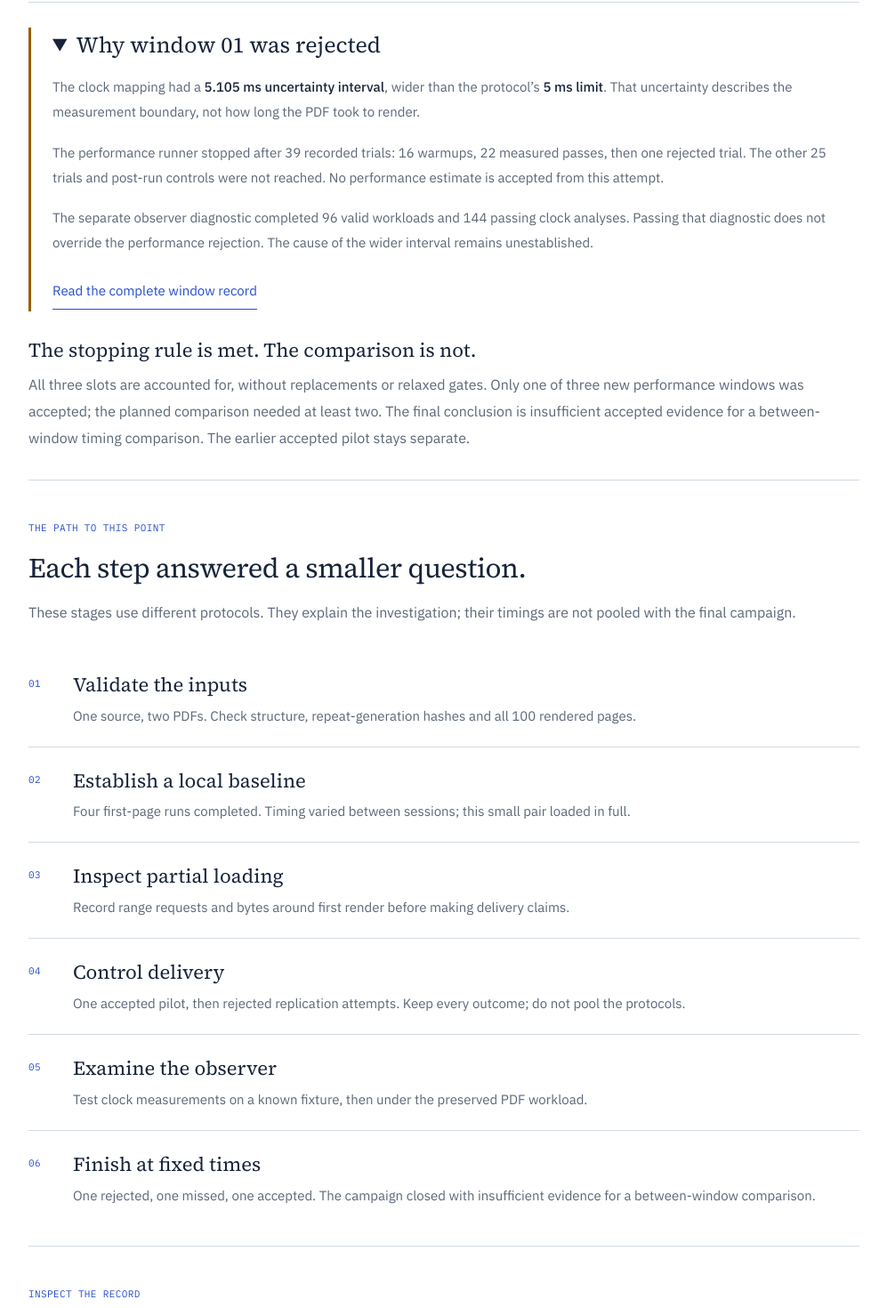
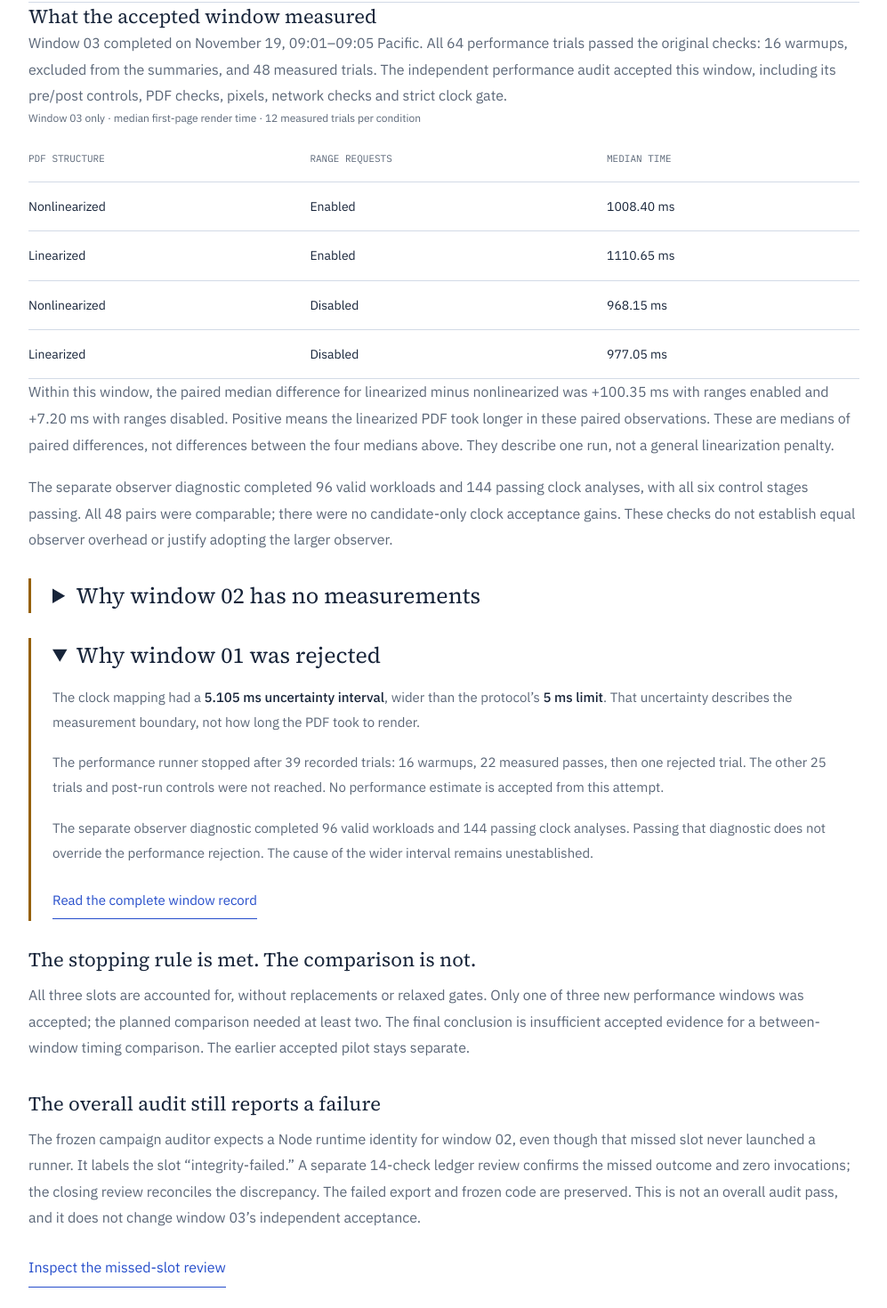
Before and after one commit to kriscodes/lab, a Next.js app: page /experiments/pdf-first-page/evidence in a window 1280 px wide. Shown: the part 920-2390 px from the top of the page at 89% size, without its empty margins (256-1253 px from the left). Built offline with nearby package versions, Linux system fonts and the light colour scheme.

Commit message:
Document accepted timings and final audit limitations

```diff
--- a/src/experiments/pdf-first-page/evidence.ts
+++ b/src/experiments/pdf-first-page/evidence.ts
@@ -45,6 +45,25 @@ export const FINAL_WINDOWS = [
     note: 'All 64 performance trials passed; 48 measured trials retained.',
   },
 ] as const;
+
+/** Window 3 only: audited condition medians, excluding all warmups and other windows.
+ * Source: docs/data/final-windows-final-2026-11-19.csv at BENCHMARK_REVISION.
+ */
+export const ACCEPTED_WINDOW_RESULTS = {
+  windowNumber: '03',
+  warmupTrials: 16,
+  measuredTrialsPerCondition: 12,
+  conditions: [
+    { structure: 'Nonlinearized', ranges: 'Enabled', medianRenderMilliseconds: 1008.4 },
+    { structure: 'Linearized', ranges: 'Enabled', medianRenderMilliseconds: 1110.65 },
+    { structure: 'Nonlinearized', ranges: 'Disabled', medianRenderMilliseconds: 968.15 },
+    { structure: 'Linearized', ranges: 'Disabled', medianRenderMilliseconds: 977.05 },
+  ],
+  pairedStructureDifference: {
+    rangesEnabledMilliseconds: 100.35,
+    rangesDisabledMilliseconds: 7.2,
+  },
+} as const;
 
 /** Original downloadable PDF pair, including exact byte counts and checksums. */
 export const CORPUS_DOCUMENTS = [
--- a/src/experiments/pdf-first-page/ledger.tsx
+++ b/src/experiments/pdf-first-page/ledger.tsx
@@ -2,6 +2,7 @@
 import Link from 'next/link';
 import {
   getBenchmarkSourceUrl,
+  ACCEPTED_WINDOW_RESULTS,
   CORPUS_PATH,
   FINAL_WINDOWS,
   LAB_PATH,
@@ -82,6 +83,73 @@ export function PdfLoadingEvidence() {
                 ))}
               </tbody>
             </table>
+            <div className="lab-prose">
+              <h3>What the accepted window measured</h3>
+              <p>
+                Window 03 completed on November 19, 09:01–09:05 Pacific. All 64 performance trials
+                passed the original checks: {ACCEPTED_WINDOW_RESULTS.warmupTrials} warmups, excluded
+                from the summaries, and 48 measured trials. The independent performance audit
+                accepted this window, including its pre/post controls, PDF checks, pixels, network
+                checks and strict clock gate.
+              </p>
+            </div>
+            <table className="lab-ledger">
+              <caption>
+                Window 03 only · median first-page render time ·{' '}
+                {ACCEPTED_WINDOW_RESULTS.measuredTrialsPerCondition} measured trials per condition
+              </caption>
+              <thead>
+                <tr>
+                  <th scope="col">PDF structure</th>
+                  <th scope="col">Range requests</th>
+                  <th scope="col">Median time</th>
+                </tr>
+              </thead>
+              <tbody>
+                {ACCEPTED_WINDOW_RESULTS.conditions.map((condition) => (
+                  <tr key={`${condition.structure}-${condition.ranges}`}>
+                    <th scope="row">{condition.structure}</th>
+                    <td data-label="Range requests">{condition.ranges}</td>
+                    <td data-label="Median time">
+                      {condition.medianRenderMilliseconds.toFixed(2)} ms
+                    </td>
+                  </tr>
+                ))}
+              </tbody>
+            </table>
+            <div className="lab-prose">
+              <p>
+                Within this window, the paired median difference for linearized minus nonlinearized
+                was +
+                {ACCEPTED_WINDOW_RESULTS.pairedStructureDifference.rangesEnabledMilliseconds.toFixed(
+                  2,
+                )}{' '}
+                ms with ranges enabled and +
+                {ACCEPTED_WINDOW_RESULTS.pairedStructureDifference.rangesDisabledMilliseconds.toFixed(
+                  2,
+                )}{' '}
+                ms with ranges disabled. Positive means the linearized PDF took longer in these
+                paired observations. These are medians of paired differences, not differences
+                between the four medians above. They describe one run, not a general linearization
+                penalty.
+              </p>
+              <p>
+                The separate observer diagnostic completed 96 valid workloads and 144 passing clock
+                analyses, with all six control stages passing. All 48 pairs were comparable; there
+                were no candidate-only clock acceptance gains. These checks do not establish equal
+                observer overhead or justify adopting the larger observer.
+              </p>
+            </div>
+            <details className="lab-finding">
+              <summary>Why window 02 has no measurements</summary>
+              <div className="lab-prose">
+                <p>
+                  Its allowed start interval ended before the slot was claimed. The retained ledger
+                  records a missed slot with zero attempts: neither runner started. There was no
+                  catch-up or replacement. The missed slot contributes no timing estimate.
+                </p>
+              </div>
+            </details>
             <details className="lab-finding" open>
               <summary>Why window 01 was rejected</summary>
               <div className="lab-prose">
@@ -117,6 +185,23 @@ export function PdfLoadingEvidence() {
                 between-window timing comparison. The earlier accepted pilot stays separate.
               </p>
             </div>
+            <div className="lab-prose lab-note">
+              <h3>The overall audit still reports a failure</h3>
+              <p>
+                The frozen campaign auditor expects a Node runtime identity for window 02, even
+                though that missed slot never launched a runner. It labels the slot
+                “integrity-failed.” A separate 14-check ledger review confirms the missed outcome
+                and zero invocations; the closing review reconciles the discrepancy. The failed
+                export and frozen code are preserved. This is not an overall audit pass, and it does
+                not change window 03’s independent acceptance.
+              </p>
+              <a
+                className="lab-text-link"
+                href={getBenchmarkSourceUrl('docs/data/final-windows-window-2-ledger-review.json')}
+              >
+                Inspect the missed-slot review
+              </a>
+            </div>
           </section>
           <section id="earlier" className="lab-section" aria-labelledby="earlier-heading">
             <p className="lr-mono lab-eyebrow">THE PATH TO THIS POINT</p>
@@ -146,16 +231,36 @@ export function PdfLoadingEvidence() {
             <h2 id="artifacts-heading">The source behind the summary.</h2>
             <ul className="lab-artifacts">
               <li>
-                <a href={getBenchmarkSourceUrl('docs/data/final-windows-progress-window-1.json')}>
-                  Independent progress audit
+                <a href={getBenchmarkSourceUrl('docs/data/final-windows-final-2026-11-19.json')}>
+                  Final campaign audit
                 </a>
-                <span>JSON · complete, versioned audit</span>
+                <span>JSON · retained failed aggregate audit; see caveat above</span>
               </li>
               <li>
-                <a href={getBenchmarkSourceUrl('docs/data/final-windows-progress-window-1.csv')}>
+                <a href={getBenchmarkSourceUrl('docs/data/final-windows-final-2026-11-19.csv')}>
                   Window outcomes
                 </a>
-                <span>CSV · includes rejected and pending windows</span>
+                <span>CSV · original export, including the missed-slot classification defect</span>
+              </li>
+              <li>
+                <a
+                  href={getBenchmarkSourceUrl(
+                    'docs/data/final-windows-closing-review-2026-11-19.json',
+                  )}
+                >
+                  Closing review and conclusion
+                </a>
+                <span>JSON · reconciles the missed slot without relabeling the failed audit</span>
+              </li>
+              <li>
+                <a
+                  href={getBenchmarkSourceUrl(
+                    'docs/data/final-windows-final-publication-2026-11-19.json',
+                  )}
+                >
+                  Verified final archive receipt
+                </a>
+                <span>JSON · three ZIP parts, 231 files, downloaded and checked by SHA-256</span>
               </li>
               <li>
                 <a href={getBenchmarkSourceUrl('experiments/final-windows.json')}>
```
Also changed, not shown: 5 other files (tests, documents, lock files or other folders).
